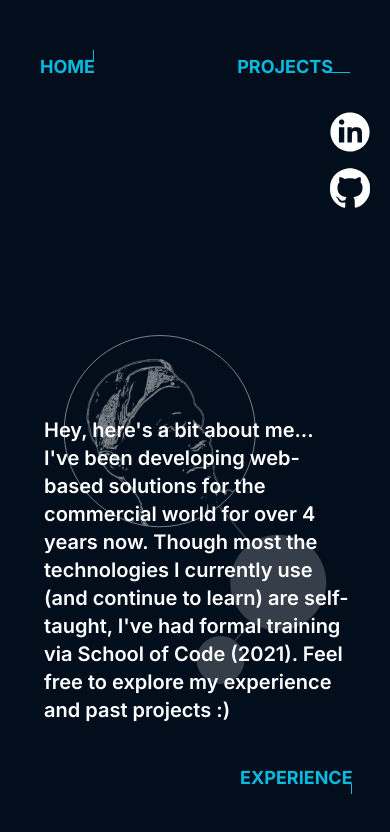
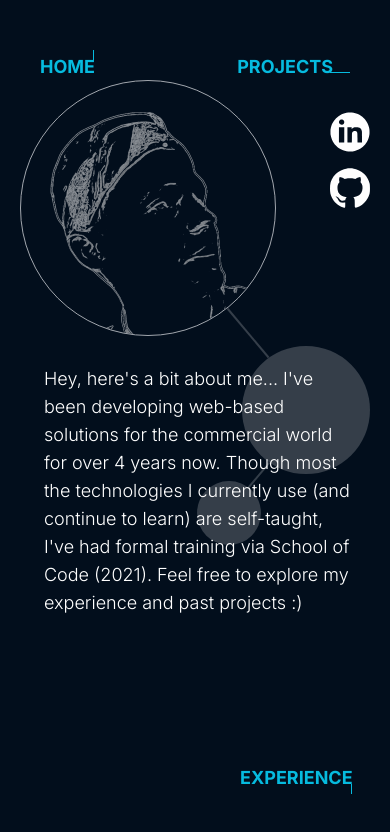
Before and after one commit to personal-tom-walker/portfolio-app-v1, a Next.js app: page /about in a window 390 px wide. Shown: the top 832 px of the page. Built offline with nearby package versions, Linux system fonts and the light colour scheme.

Commit message:
fixes for mobile after post deployemnt checking on added content

```diff
--- a/app/components/ConnectedCirclesDescendingScale.tsx
+++ b/app/components/ConnectedCirclesDescendingScale.tsx
@@ -17,13 +17,18 @@ const ConnectedCirclesDescendingScale = ({
 }: CircleContentProps) => {
   const windowWidth = useWindowWidth();
   const windowHeight = useWindowHeight();
+
   return (
     <>
       {windowWidth && windowHeight ? (
         <div
           className={`flex flex-col mr-[-20px] ${
             windowWidth <= breakpoints.desktop ? 'w-[350px]' : 'w-[650px]'
-          } ${windowHeight <= 920 ? 'scale-75 mb-[-90px]' : ''}`}
+          } ${
+            windowHeight <= 920 && windowWidth >= breakpoints.tablet
+              ? 'scale-75 mb-[-90px]'
+              : ''
+          }`}
         >
           <div
             className={`overflow-hidden rounded-full mb-[-4px] ${
--- a/app/components/InfoCard.tsx
+++ b/app/components/InfoCard.tsx
@@ -44,7 +44,7 @@ const InfoCard = ({ content }: InfoCardProps) => {
           </h2>
         </div>
       )}
-      <span className='text-base font-light text-white opacity-50 mb-6'>
+      <span className='text-base font-light text-white opacity-50 mb-4'>
         {dateRange}
       </span>
       <p
--- a/app/components/MainContent.tsx
+++ b/app/components/MainContent.tsx
@@ -8,7 +8,7 @@ const MainContent = ({ content }: { content: MainContentProps }) => {
       {subtitle && <h2 className='mb-12 pl-1'>{subtitle}</h2>}
       <p
         className={`pl-1 ${
-          isBold ? 'text-xl font-semibold' : 'text-lg font-extralight'
+          isBold ? 'text-xl font-semibold' : 'text-lg font-light'
         }`}
       >
         {text}
--- a/app/components/MobileOnly/About.tsx
+++ b/app/components/MobileOnly/About.tsx
@@ -48,12 +48,14 @@ const About = () => {
         />
         <ProjectsButton onClick={triggerNavClick} navClick={navClick} />
       </nav>
-      <main className='main justify-end'>
-        <div className='flex overflow-y-scroll max-h-full'>
-          <MainContent content={mainContentAbout} />
+      <main className='main'>
+        <div className='relative flex z-[-10]'>
+          <ConnectedCirclesDescendingScale isImg={true} />
         </div>
-        <div className='absolute bottom-48 flex z-[-10]'>
-          <ConnectedCirclesDescendingScale isImg={true} />
+        <div className='flex justify-end overflow-y-scroll max-h-full mt-[-180px] mr-[-20px]'>
+          <div className='mr-[20px]'>
+            <MainContent content={mainContentAbout} />
+          </div>
         </div>
       </main>
       <footer className='w-full h-20 flex justify-end pb-5 px-10'>
--- a/app/components/MobileOnly/Experience.tsx
+++ b/app/components/MobileOnly/Experience.tsx
@@ -58,7 +58,7 @@ const Experience = () => {
             letter={infoCardExperience[activeIndex].letter}
           />
         </div>
-        <div className='flex flex-col mt-[-320px]'>
+        <div className='flex flex-col mt-[-350px]'>
           <div
             role='button'
             onClick={() =>
@@ -68,7 +68,7 @@ const Experience = () => {
                   : activeIndex - 1
               )
             }
-            className='w-fit mb-4'
+            className='w-fit mb-2'
           >
             <Image
               src={'/blue-arrow.svg'}
@@ -93,7 +93,7 @@ const Experience = () => {
               alt='arrow up'
               height={25}
               width={18}
-              className='w-fit mt-4 rotate-180'
+              className='w-fit mt-2 rotate-180'
             />
           </div>
         </div>
--- a/app/components/MobileOnly/Projects.tsx
+++ b/app/components/MobileOnly/Projects.tsx
@@ -31,13 +31,13 @@ export default function Projects() {
       <nav className='flex h-20 pt-9 pl-5 pr-5'>
         <HomeButton onClick={triggerNavClick} navClick={navClick} />
       </nav>
-      <main className='main mt-10'>
+      <main className='main mt-10 overflow-y-scroll mr-[-20px]'>
         <div className='relative flex z-[-10]'>
           <ConnectedCirclesDescendingScale
             letter={infoCardProjects[activeIndex].letter}
           />
         </div>
-        <div className='flex flex-col mt-[-320px] overflow-y-scroll mr-[-20px]'>
+        <div className='flex flex-col mt-[-350px]'>
           <div className='mr-[20px]'>
             <div
               role='button'
@@ -48,7 +48,7 @@ export default function Projects() {
                     : activeIndex - 1
                 )
               }
-              className='w-fit mb-4'
+              className='w-fit mb-2'
             >
               <Image
                 src={'/blue-arrow.svg'}
@@ -73,7 +73,7 @@ export default function Projects() {
                 alt='arrow up'
                 height={25}
                 width={18}
-                className='w-fit mt-4 rotate-180'
+                className='w-fit mt-2 rotate-180'
               />
             </div>
           </div>
--- a/app/components/SocialItem.tsx
+++ b/app/components/SocialItem.tsx
@@ -6,9 +6,17 @@ import { SocialItemsProps } from '../types';
 const SocialItem = ({ item }: SocialItemsProps) => {
   const { name, img, link } = item;
   return (
-    <Link href={link} target='_blank' className='cursor-pointer'>
-      <Image src={img} alt={`${name} icon`} height={40} width={40} className='social-icon' />
-    </Link>
+    <div className='rounded-full bg-dark'>
+      <Link href={link} target='_blank' className='cursor-pointer'>
+        <Image
+          src={img}
+          alt={`${name} icon`}
+          height={40}
+          width={40}
+          className='social-icon'
+        />
+      </Link>
+    </div>
   );
 };
 
--- a/app/constants/mainContent.tsx
+++ b/app/constants/mainContent.tsx
@@ -9,7 +9,6 @@ export const mainContentHome = {
 
 export const mainContentAbout = {
   text: "Hey, here's a bit about me... I've been developing web-based solutions for the commercial world for over 4 years now. Though most the technologies I currently use (and continue to learn) are self-taught, I've had formal training via School of Code (2021). Feel free to explore my experience and past projects :)",
-  isBold: true,
 };
 
 export const infoCardExperience = [
@@ -63,22 +62,6 @@ export const titleContentProjects = {
 };
 
 export const infoCardProjects = [
-  {
-    letter: 'P',
-    company: 'Portfolio',
-    link: '/',
-    dateRange: 'Dec 2023 - Feb 2024',
-    boldText: 'Portfolio site (v1)',
-    normalText: 'Everything you see here! :)',
-    technologies: [
-      technologies.next,
-      technologies.react,
-      technologies.tailwindCSS,
-      technologies.typescript,
-    ],
-    ownDesign: true,
-  },
-
   {
     letter: 'N',
     company: 'Non-Established Company',
@@ -171,4 +154,19 @@ export const infoCardProjects = [
       technologies.javascript,
     ],
   },
+  {
+    letter: 'P',
+    company: 'Portfolio',
+    link: '/',
+    dateRange: 'Dec 2023 - Feb 2024',
+    boldText: 'Portfolio site (v1)',
+    normalText: 'Everything you see here! :)',
+    technologies: [
+      technologies.next,
+      technologies.react,
+      technologies.tailwindCSS,
+      technologies.typescript,
+    ],
+    ownDesign: true,
+  },
 ];
```
